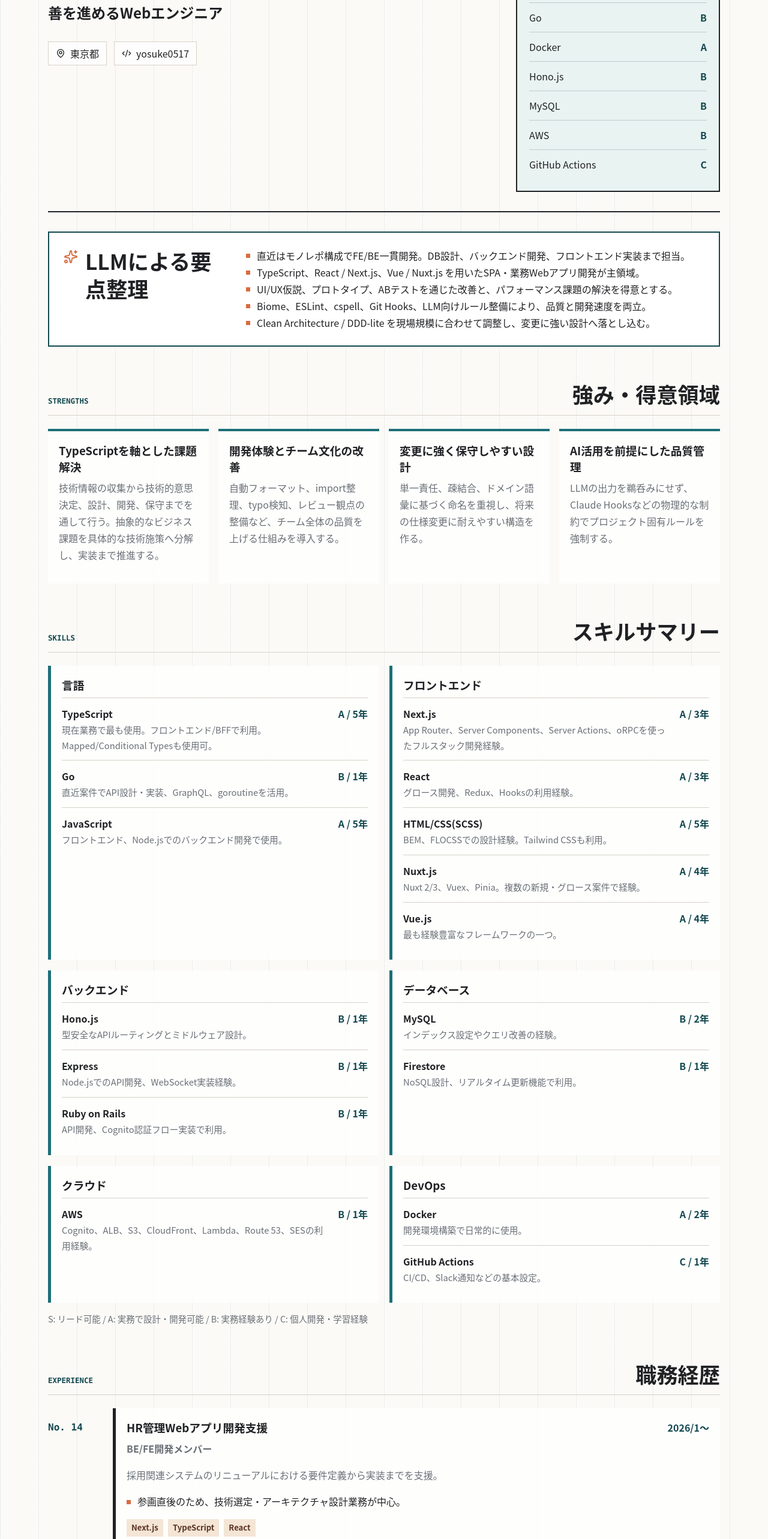
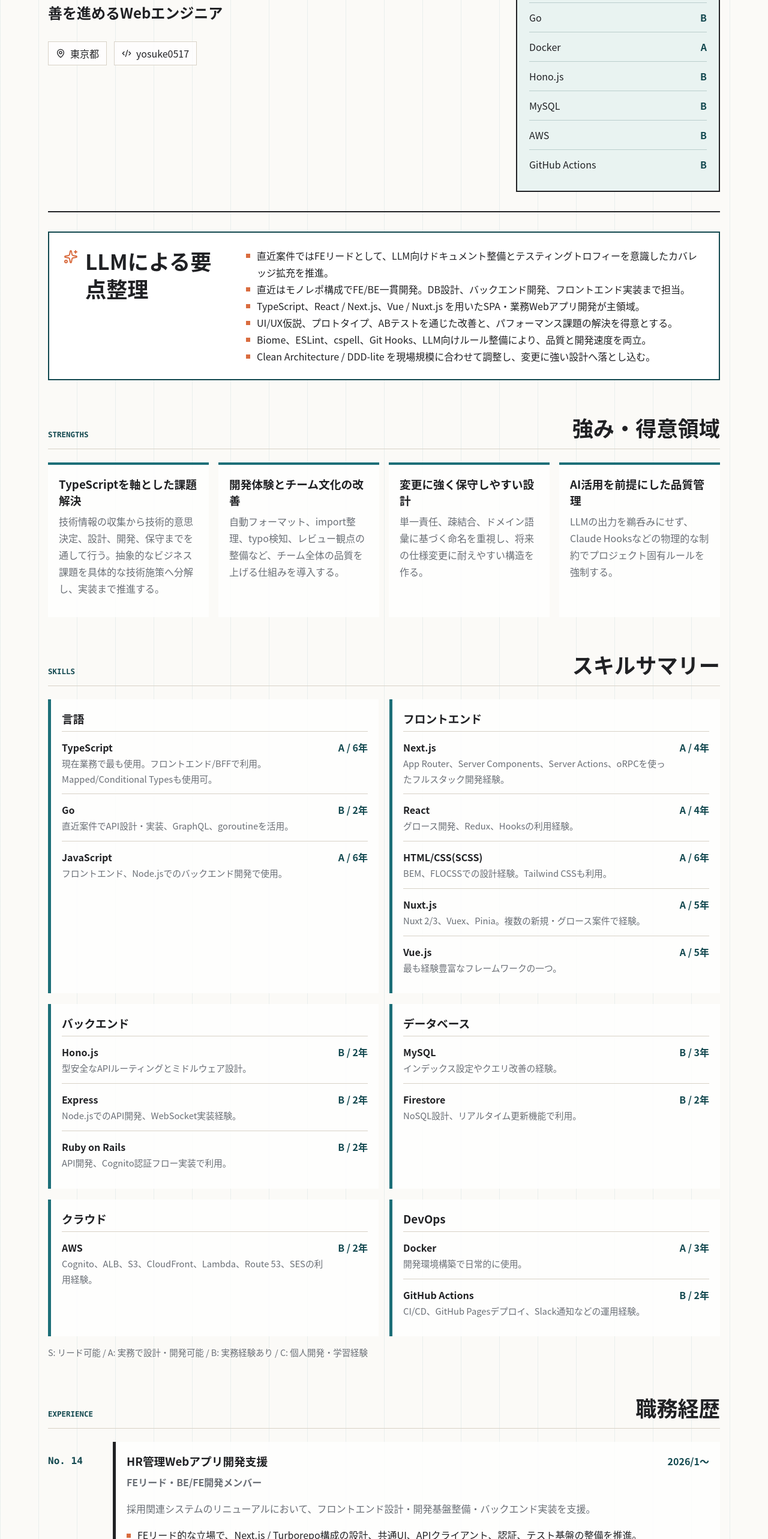
Before and after one commit to yosuke0517/resume, a React (Vite) app: page / in a window 1280 px wide. Shown: the part 234-2800 px from the top of the page at 60% size. Built offline with nearby package versions, Linux system fonts and the light colour scheme.

Commit message:
feat: 直近案件とスキル情報を更新

```diff
--- a/src/resume-data.ts
+++ b/src/resume-data.ts
@@ -29,6 +29,7 @@ export const resume = {
     title: "TypeScript / React / Next.js を軸に、FE/BE一貫開発と開発体験改善を進めるWebエンジニア"
   },
   highlights: [
+    "直近案件ではFEリードとして、LLM向けドキュメント整備とテスティングトロフィーを意識したカバレッジ拡充を推進。",
     "直近はモノレポ構成でFE/BE一貫開発。DB設計、バックエンド開発、フロントエンド実装まで担当。",
     "TypeScript、React / Next.js、Vue / Nuxt.js を用いたSPA・業務Webアプリ開発が主領域。",
     "UI/UX仮説、プロトタイプ、ABテストを通じた改善と、パフォーマンス課題の解決を得意とする。",
@@ -54,32 +55,37 @@ export const resume = {
     }
   ],
   skills: [
-    { name: "TypeScript", level: "A", years: "5年", category: "language", note: "現在業務で最も使用。フロントエンド/BFFで利用。Mapped/Conditional Typesも使用可。", current: true, priority: 1 },
-    { name: "Next.js", level: "A", years: "3年", category: "frontend", note: "App Router、Server Components、Server Actions、oRPCを使ったフルスタック開発経験。", current: true, priority: 2 },
-    { name: "React", level: "A", years: "3年", category: "frontend", note: "グロース開発、Redux、Hooksの利用経験。", current: true, priority: 3 },
-    { name: "Go", level: "B", years: "1年", category: "language", note: "直近案件でAPI設計・実装、GraphQL、goroutineを活用。", current: true, priority: 4 },
-    { name: "Docker", level: "A", years: "2年", category: "devops", note: "開発環境構築で日常的に使用。", current: true, priority: 5 },
-    { name: "JavaScript", level: "A", years: "5年", category: "language", note: "フロントエンド、Node.jsでのバックエンド開発で使用。", priority: 10 },
-    { name: "HTML/CSS(SCSS)", level: "A", years: "5年", category: "frontend", note: "BEM、FLOCSSでの設計経験。Tailwind CSSも利用。", priority: 11 },
-    { name: "Nuxt.js", level: "A", years: "4年", category: "frontend", note: "Nuxt 2/3、Vuex、Pinia。複数の新規・グロース案件で経験。", priority: 12 },
-    { name: "Vue.js", level: "A", years: "4年", category: "frontend", note: "最も経験豊富なフレームワークの一つ。", priority: 13 },
-    { name: "Hono.js", level: "B", years: "1年", category: "backend", note: "型安全なAPIルーティングとミドルウェア設計。", current: true, priority: 14 },
-    { name: "Express", level: "B", years: "1年", category: "backend", note: "Node.jsでのAPI開発、WebSocket実装経験。", priority: 15 },
-    { name: "Ruby on Rails", level: "B", years: "1年", category: "backend", note: "API開発、Cognito認証フロー実装で利用。", priority: 16 },
-    { name: "MySQL", level: "B", years: "2年", category: "database", note: "インデックス設定やクエリ改善の経験。", current: true, priority: 17 },
-    { name: "Firestore", level: "B", years: "1年", category: "database", note: "NoSQL設計、リアルタイム更新機能で利用。", priority: 18 },
-    { name: "AWS", level: "B", years: "1年", category: "cloud", note: "Cognito、ALB、S3、CloudFront、Lambda、Route 53、SESの利用経験。", current: true, priority: 19 },
-    { name: "GitHub Actions", level: "C", years: "1年", category: "devops", note: "CI/CD、Slack通知などの基本設定。", current: true, priority: 20 }
+    { name: "TypeScript", level: "A", years: "6年", category: "language", note: "現在業務で最も使用。フロントエンド/BFFで利用。Mapped/Conditional Typesも使用可。", current: true, priority: 1 },
+    { name: "Next.js", level: "A", years: "4年", category: "frontend", note: "App Router、Server Components、Server Actions、oRPCを使ったフルスタック開発経験。", current: true, priority: 2 },
+    { name: "React", level: "A", years: "4年", category: "frontend", note: "グロース開発、Redux、Hooksの利用経験。", current: true, priority: 3 },
+    { name: "Go", level: "B", years: "2年", category: "language", note: "直近案件でAPI設計・実装、GraphQL、goroutineを活用。", current: true, priority: 4 },
+    { name: "Docker", level: "A", years: "3年", category: "devops", note: "開発環境構築で日常的に使用。", current: true, priority: 5 },
+    { name: "JavaScript", level: "A", years: "6年", category: "language", note: "フロントエンド、Node.jsでのバックエンド開発で使用。", priority: 10 },
+    { name: "HTML/CSS(SCSS)", level: "A", years: "6年", category: "frontend", note: "BEM、FLOCSSでの設計経験。Tailwind CSSも利用。", priority: 11 },
+    { name: "Nuxt.js", level: "A", years: "5年", category: "frontend", note: "Nuxt 2/3、Vuex、Pinia。複数の新規・グロース案件で経験。", priority: 12 },
+    { name: "Vue.js", level: "A", years: "5年", category: "frontend", note: "最も経験豊富なフレームワークの一つ。", priority: 13 },
+    { name: "Hono.js", level: "B", years: "2年", category: "backend", note: "型安全なAPIルーティングとミドルウェア設計。", current: true, priority: 14 },
+    { name: "Express", level: "B", years: "2年", category: "backend", note: "Node.jsでのAPI開発、WebSocket実装経験。", priority: 15 },
+    { name: "Ruby on Rails", level: "B", years: "2年", category: "backend", note: "API開発、Cognito認証フロー実装で利用。", priority: 16 },
+    { name: "MySQL", level: "B", years: "3年", category: "database", note: "インデックス設定やクエリ改善の経験。", current: true, priority: 17 },
+    { name: "Firestore", level: "B", years: "2年", category: "database", note: "NoSQL設計、リアルタイム更新機能で利用。", priority: 18 },
+    { name: "AWS", level: "B", years: "2年", category: "cloud", note: "Cognito、ALB、S3、CloudFront、Lambda、Route 53、SESの利用経験。", current: true, priority: 19 },
+    { name: "GitHub Actions", level: "B", years: "2年", category: "devops", note: "CI/CD、GitHub Pagesデプロイ、Slack通知などの運用経験。", current: true, priority: 20 }
   ] satisfies Skill[],
   experiences: [
     {
       no: "14",
       title: "HR管理Webアプリ開発支援",
       period: "2026/1〜",
-      role: "BE/FE開発メンバー",
-      summary: "採用関連システムのリニューアルにおける要件定義から実装までを支援。",
-      achievements: ["参画直後のため、技術選定・アーキテクチャ設計業務が中心。"],
-      technologies: ["Next.js", "TypeScript", "React"],
+      role: "FEリード・BE/FE開発メンバー",
+      summary: "採用関連システムのリニューアルにおいて、フロントエンド設計・開発基盤整備・バックエンド実装を支援。",
+      achievements: [
+        "FEリード的な立場で、Next.js / Turborepo構成の設計、共通UI、APIクライアント、認証、テスト基盤の整備を推進。",
+        "docs/LLM配下に、プロジェクト構成、React / Next.js規約、フォーム、データ取得、UIコンポーネント、命名、テスト方針などを整理。LLMやAIレビューが参照すべき前提を明文化し、生成コードの揺れや誤指摘を減らす仕組みを整えた。",
+        "テスティングトロフィーを意識し、Vitest / Testing Library / Storybook / MSWを用いた結合テストを中心に、UI、hooks、utils、APIクライアント周辺のカバレッジを拡充。",
+        "Go製バックエンドではDDD + Clean Architectureを採用し、domain / application / adapter / infrastructureの責務分離、CQRS、Repositoryインターフェース、DIを実装。コード量は増える一方で、依存方向と責務境界が明確になり、ユースケース単位のテストや変更時の影響範囲の把握がしやすくなった。"
+      ],
+      technologies: ["Next.js", "React", "TypeScript", "Go", "Turborepo", "Vitest", "Testing Library", "Storybook", "MSW", "GitHub Actions"],
       featured: true
     },
     {
```
